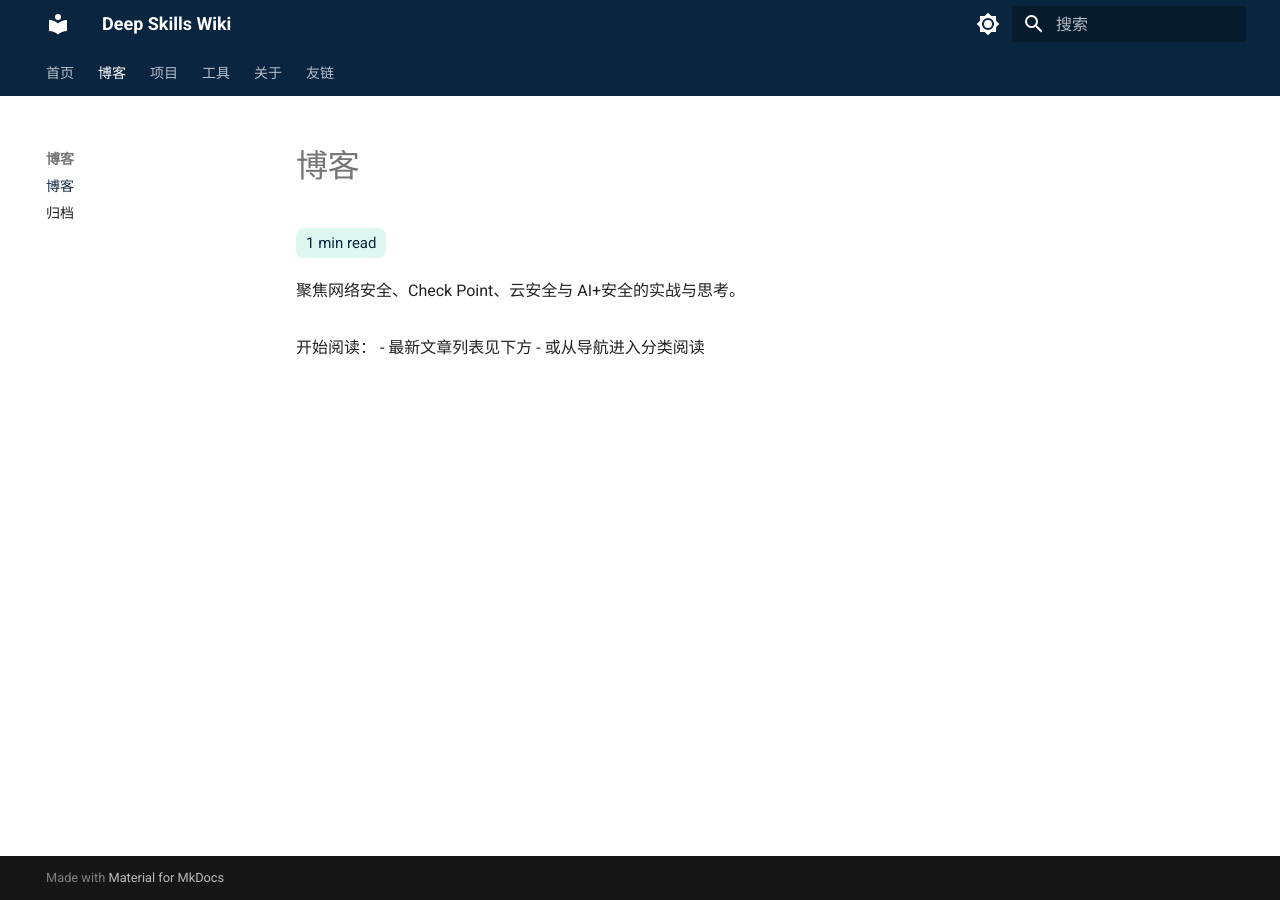
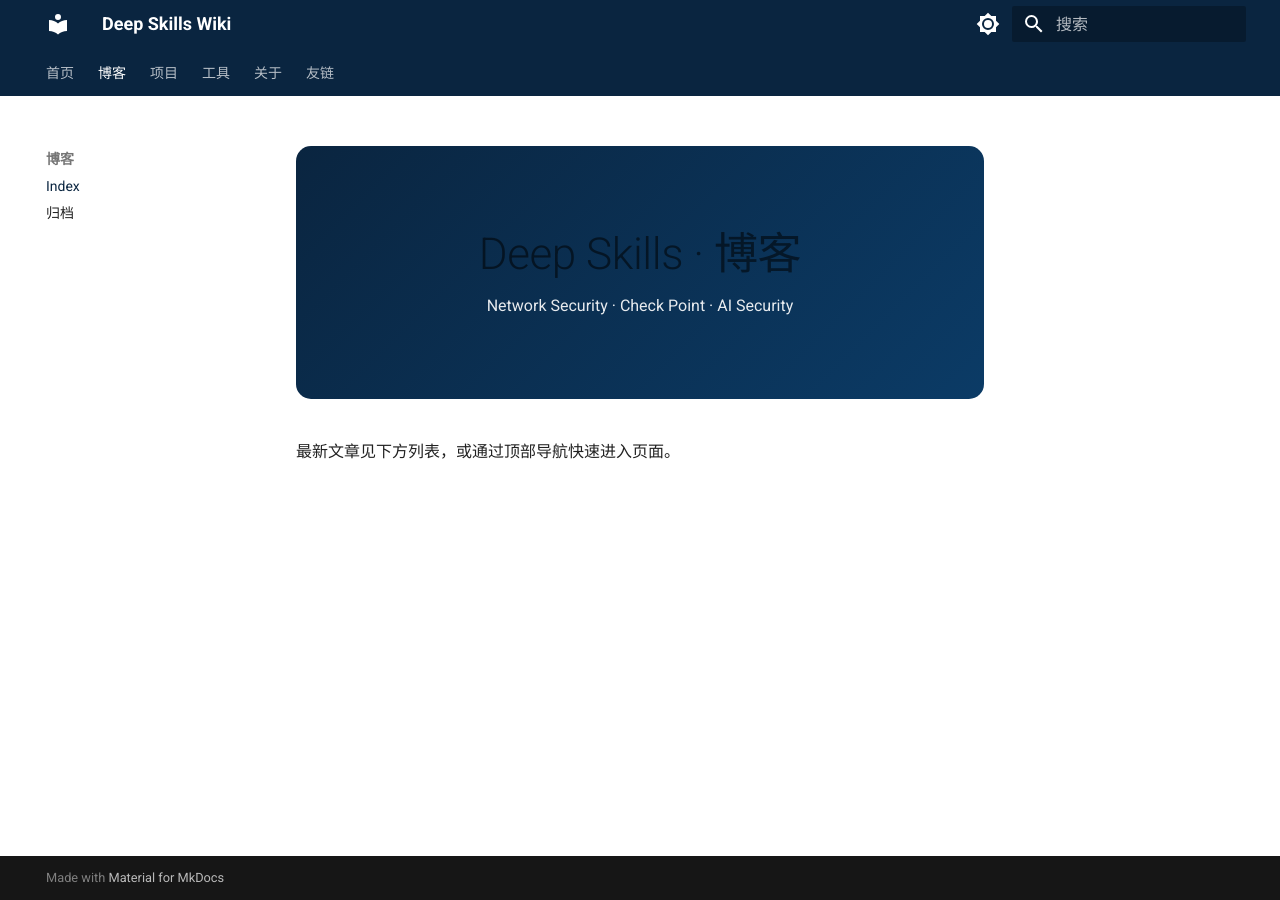
Before and after one commit to XP-55/xp-55.github.io, an MkDocs documentation site: the page built from docs/blog/index.md, in a window 1280 px wide. Built offline with MkDocs 1.6.1 and Material for MkDocs 9.7.7, drawn with Linux system fonts in a browser that asks for light colours.

Commit message:
Simplify blog: re-layout blog title, remove reading time badge, streamline list

```diff
--- a/docs/assets/js/enhance.js
+++ b/docs/assets/js/enhance.js
@@ -4,8 +4,6 @@ document.addEventListener('DOMContentLoaded', () => {
   const article = document.querySelector('.md-content .md-typeset');
   if (h1 && article) {
     const text = article.innerText || '';
-    const words = text.trim().split(/\s+/).length;
-    const minutes = Math.max(1, Math.round(words / 220));
     // Try to detect categories from front matter rendered text
     const bodyText = text;
     const catMatch = bodyText.match(/categories?:\\s*([\\s\\S]*?)(?:\\n\\w|$)/i);
@@ -18,6 +16,7 @@ document.addEventListener('DOMContentLoaded', () => {
         .slice(0,3);
       cats.forEach(c => badges.push(c));
     }
+    if (badges.length) {
       const wrap = document.createElement('div');
       wrap.className = 'dsw-post-meta';
       badges.forEach(c => {
@@ -26,11 +25,8 @@ document.addEventListener('DOMContentLoaded', () => {
         b.textContent = c;
         wrap.appendChild(b);
       });
-    const t = document.createElement('span');
-    t.className = 'dsw-badge';
-    t.textContent = `${minutes} min read`;
-    wrap.appendChild(t);
       h1.insertAdjacentElement('afterend', wrap);
+    }
   }
 
   // Blog index: transform list into cards (best-effort)
@@ -53,14 +49,6 @@ document.addEventListener('DOMContentLoaded', () => {
         a.href = link.getAttribute('href');
         a.appendChild(h3);
         card.appendChild(a);
-        // meta placeholder
-        const meta = document.createElement('div');
-        meta.className = 'dsw-meta';
-        const tag = document.createElement('span');
-        tag.className = 'dsw-badge';
-        tag.textContent = 'Blog';
-        meta.appendChild(tag);
-        card.appendChild(meta);
         container.appendChild(card);
       });
       // replace list
--- a/docs/blog/index.md
+++ b/docs/blog/index.md
@@ -1,11 +1,6 @@
-# 博客
+<div class="dsw-hero">
+  <h1>Deep Skills · 博客</h1>
+  <p>Network Security · Check Point · AI Security</p>
+</div>
 
-聚焦网络安全、Check Point、云安全与 AI+安全的实战与思考。
-
-- 实战记录：策略设计、告警联动、攻防演练
-- 云安全：基线、合规与落地方案
-- 工具脚本：自动化与排障实践
-
-开始阅读：
-- 最新文章列表见下方
-- 或从导航进入分类阅读
+最新文章见下方列表，或通过顶部导航快速进入页面。
```
Lines whose indentation alone changed are shown as unchanged.
